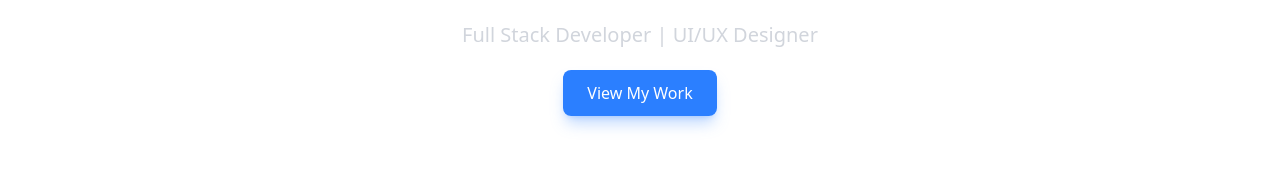
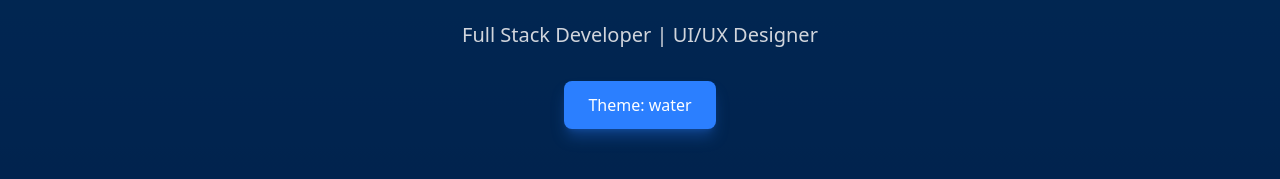
Before and after one commit to shalf-gh/shalf-gh.github.io, a React (Vite) app in the folder shalf-vite/: page / in a window 1280 px wide. Shown: the part 179-358 px from the top of the page. Built offline with nearby package versions, Linux system fonts and the light colour scheme.

Commit message:
Add dropdown

```diff
--- a/shalf-vite/src/App.tsx
+++ b/shalf-vite/src/App.tsx
@@ -1,5 +1,5 @@
 import { motion } from 'framer-motion';
-import { useState, useEffect } from 'react';
+import React, { useState, useEffect, FC } from 'react';
 import { BrowserRouter as Router, Routes, Route, Link, useNavigate } from 'react-router-dom';
 
 interface Project {
@@ -26,10 +26,12 @@ const projects: Project[] = [
   }
 ];
 
-function AppContent() {
+const AppContent: React.FC = () => {
   const [activeSection, setActiveSection] = useState('home');
   const [showProjectsDropdown, setShowProjectsDropdown] = useState(false);
   const [dropdownTimeout, setDropdownTimeout] = useState<number | null>(null);
+  const [theme, setTheme] = useState('water');
+  const [showThemeDropdown, setShowThemeDropdown] = useState(false);
 
   const handleProjectsMouseEnter = () => {
     if (dropdownTimeout) {
@@ -43,6 +45,15 @@ function AppContent() {
       setShowProjectsDropdown(false);
     }, 200);
     setDropdownTimeout(timeoutId);
+  };
+
+  const toggleThemeDropdown = () => {
+    setShowThemeDropdown(!showThemeDropdown);
+  };
+
+  const changeTheme = (newTheme: string) => {
+    setTheme(newTheme);
+    setShowThemeDropdown(false);
   };
 
   // Update active section based on scroll position and current path
@@ -244,10 +255,40 @@ function AppContent() {
                     <motion.div
                       whileHover={{ scale: 1.05 }}
                       whileTap={{ scale: 0.95 }}
+                      className="relative"
                     >
-                      <Link to="/#projects" className="btn btn-primary">
-                        View My Work
-                      </Link>
+                      <button
+                        onClick={toggleThemeDropdown}
+                        className="btn btn-primary"
+                      >
+                        Theme: {theme}
+                      </button>
+                      {showThemeDropdown && (
+                        <motion.div
+                          initial={{ opacity: 0, y: 10 }}
+                          animate={{ opacity: 1, y: 0 }}
+                          transition={{ duration: 0.2 }}
+                          className="absolute z-50 mt-2 w-48 rounded-md shadow-lg bg-white ring-1 ring-black ring-opacity-5 left-1/2 transform -translate-x-1/2"
+                        >
+                          <div
+                            className="py-1"
+                            role="menu"
+                            aria-orientation="vertical"
+                            aria-labelledby="theme-menu"
+                          >
+                            {['water', 'space'].map((themeOption) => (
+                              <button
+                                key={themeOption}
+                                onClick={() => changeTheme(themeOption)}
+                                className="block w-full text-left px-4 py-2 text-sm text-gray-700 hover:bg-gray-100 hover:text-gray-900"
+                                role="menuitem"
+                              >
+                                {themeOption}
+                              </button>
+                            ))}
+                          </div>
+                        </motion.div>
+                      )}
                     </motion.div>
                   </motion.div>
                 </div>
--- /dev/null
+++ b/shalf-vite/src/components/ThemeBackground.tsx
@@ -0,0 +1,64 @@
+import { useState, useEffect } from 'react';
+import WaterRipple from './WaterRipple';
+
+interface ThemeBackgroundProps {
+  theme?: 'water' | 'space';
+}
+
+const ThemeBackground = ({ theme = 'water' }: ThemeBackgroundProps) => {
+  const [scrollProgress, setScrollProgress] = useState(0);
+
+  useEffect(() => {
+    const handleScroll = () => {
+      const totalHeight = document.documentElement.scrollHeight - window.innerHeight;
+      const progress = Math.min(window.scrollY / totalHeight, 1);
+      setScrollProgress(progress);
+    };
+
+    window.addEventListener('scroll', handleScroll);
+    return () => window.removeEventListener('scroll', handleScroll);
+  }, []);
+
+  const themeColors = {
+    water: {
+      background: 'bg-gradient-to-b from-blue-900 to-blue-600',
+      rippleColors: [
+        'rgba(59, 130, 246, 0.3)',  // blue
+        'rgba(96, 165, 250, 0.2)',  // lighter blue
+        'rgba(37, 99, 235, 0.4)'    // darker blue
+      ]
+    },
+    space: {
+      background: 'bg-gradient-to-b from-gray-900 to-black',
+      rippleColors: [
+        'rgba(107, 114, 128, 0.3)',  // gray
+        'rgba(75, 85, 99, 0.2)',      // darker gray
+        'rgba(31, 41, 55, 0.4)'       // darkest gray
+      ]
+    }
+  };
+
+  const currentTheme = themeColors[theme];
+
+  return (
+    <div className={`fixed inset-0 pointer-events-none ${currentTheme.background}`}>
+      {/* Base gradient that gets darker with scroll */}
+      <div
+        className="absolute inset-0 transition-colors duration-300"
+        style={{
+          background: `linear-gradient(180deg,
+            rgba(0, 40, 80, ${0.8 + scrollProgress * 0.2}) 0%,
+            rgba(0, 20, 60, ${0.9 + scrollProgress * 0.1}) 50%,
+            rgba(0, 10, 40, ${1.0}) 100%)`
+        }}
+      />
+
+      {/* Water ripple effect */}
+      <div className="absolute inset-0 pointer-events-auto">
+        <WaterRipple />
+      </div>
+    </div>
+  );
+};
+
+export default ThemeBackground;
```
